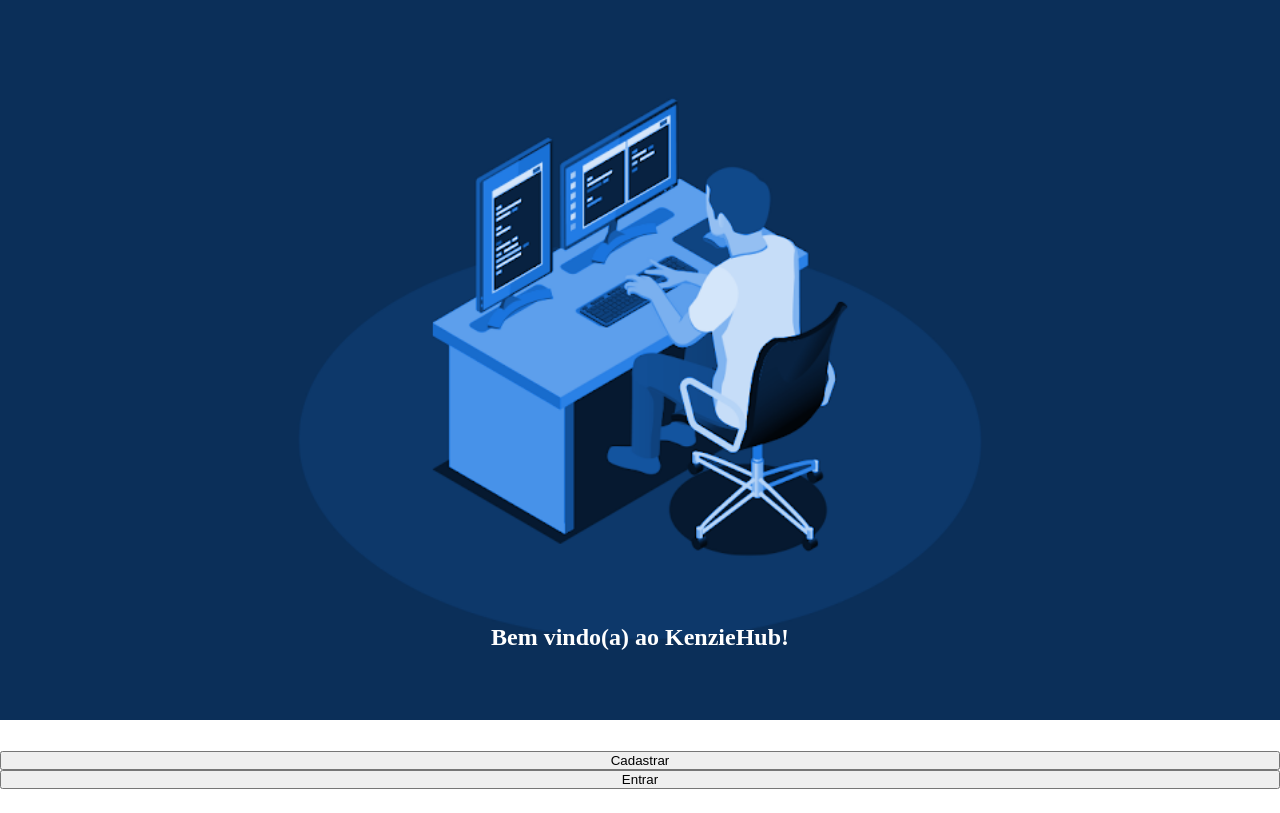
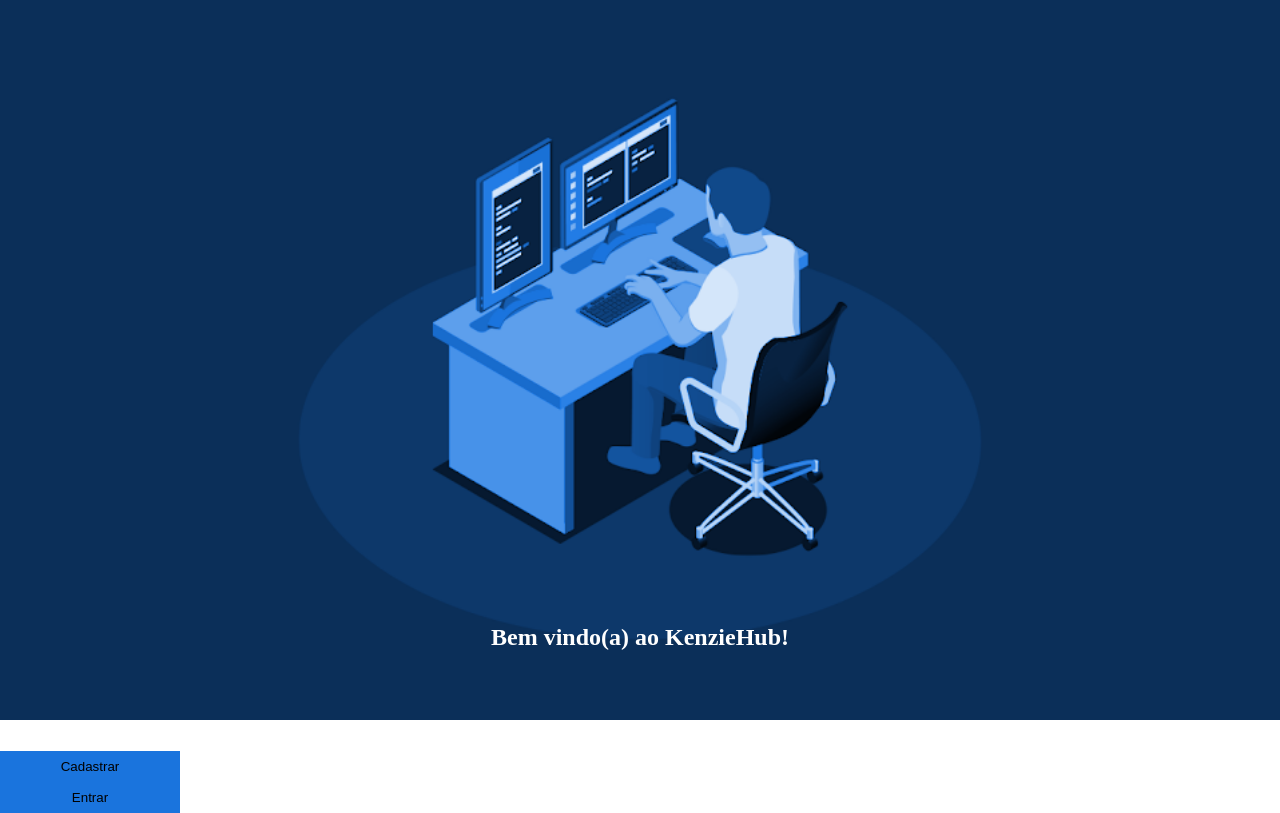
Before and after one commit to LuciraSilva/kenziehub, a React (Create React App) app: page / in a window 1280 px wide. Built offline with nearby package versions, Linux system fonts and the light colour scheme.

Commit message:
style: button stylized

```diff
--- a/src/components/Button/index.jsx
+++ b/src/components/Button/index.jsx
@@ -1,4 +1,5 @@
+import { Conteiner } from "./styles";
 const Button = ({ children, handleClick }) => {
-  return <button onClick={handleClick}>{children}</button>;
+  return <Conteiner type="button" onClick={handleClick}>{children}</Conteiner>;
 };
 export default Button;
--- /dev/null
+++ b/src/components/Button/styles.js
@@ -0,0 +1,8 @@
+import styled from "styled-components";
+
+export const Conteiner = styled.button`
+  background-color: var(--blue);
+  width: 100%;
+  max-width: 180px;
+  padding: 0.5rem;
+`;
--- a/src/styles/global.js
+++ b/src/styles/global.js
@@ -6,4 +6,9 @@
      padding: 0;
      box-sizing: border-box;
      outline: 0;
+     border: 0;
+
+ }
+ :root {
+     --blue: #1A74DD;
  }`;
```
